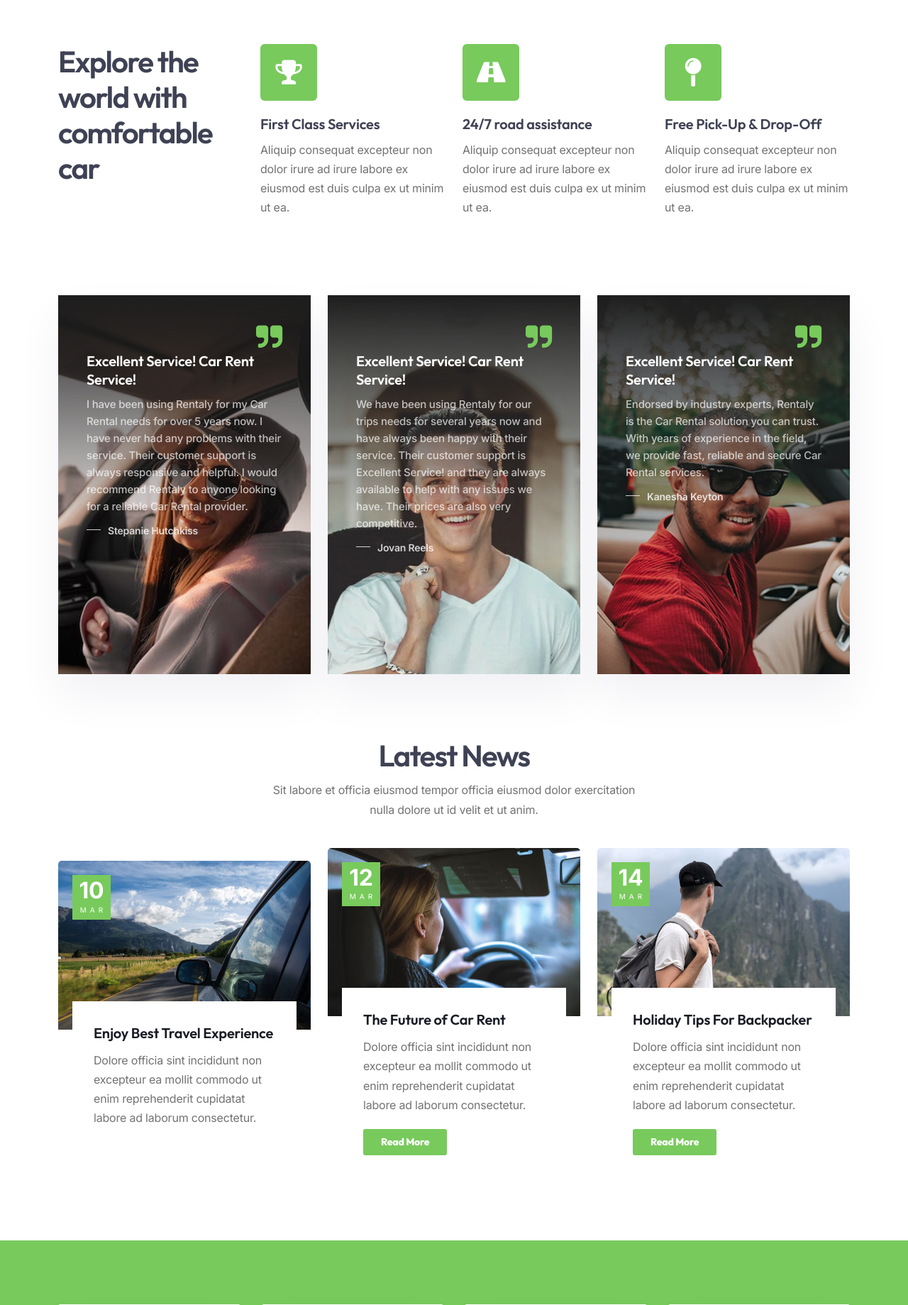
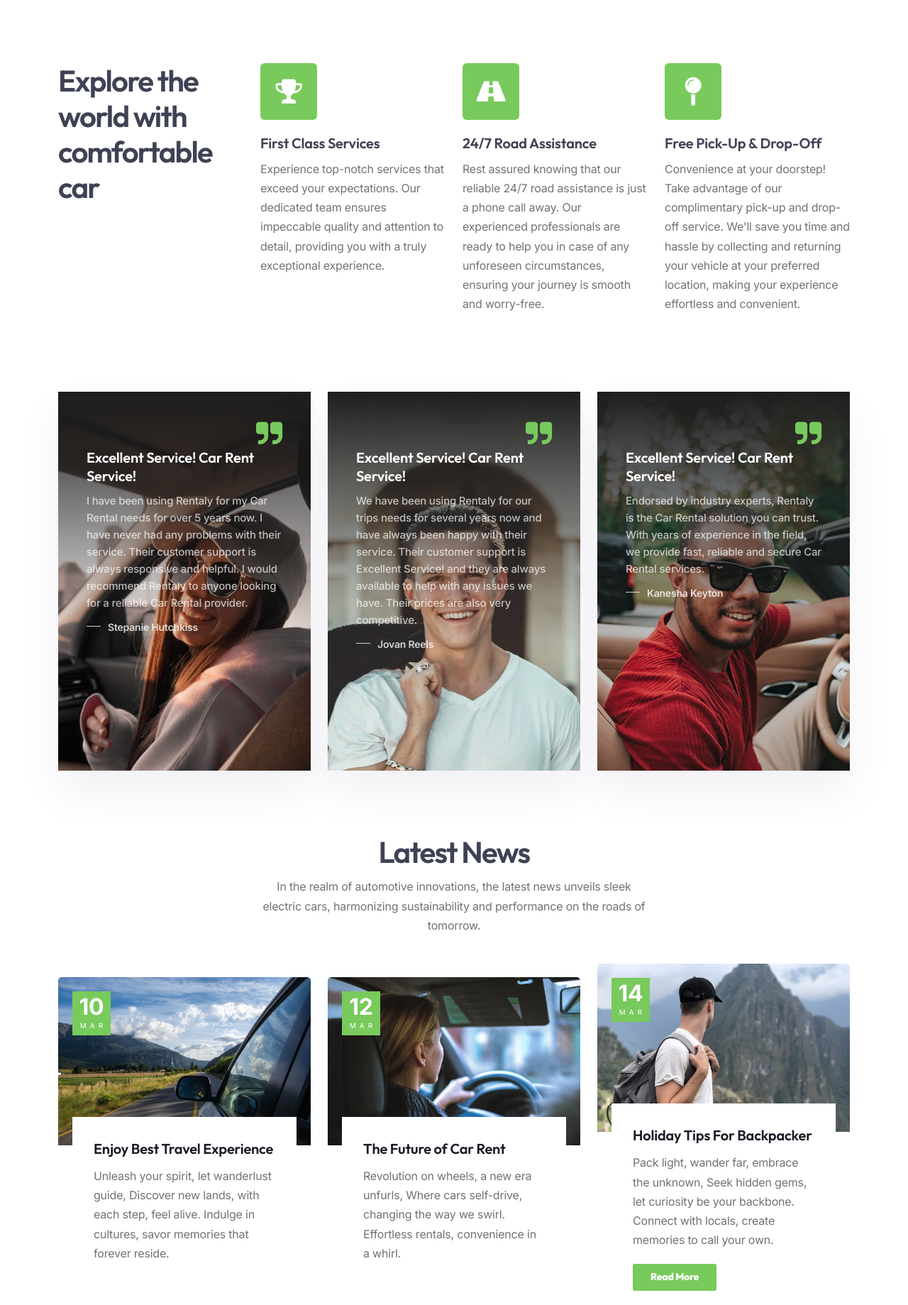
Before and after one commit to AhatIrsale/LocationVoiture, a Django app: page / in a window 1280 px wide. Shown: the part 2123-3962 px from the top of the page at 71% size. Run offline with Django 4.2, Linux system fonts and the light colour scheme; data comes from the database, SQL or seed files in the repository; some libraries are stand-ins or nearby versions.

Commit message:
Some changes update

```diff
--- a/myappvoiture/Templates/base.html
+++ b/myappvoiture/Templates/base.html
@@ -36,8 +36,8 @@
                 <div class="container">
                     <div class="topbar-left xs-hide">
                         <div class="topbar-widget">
-                            <div class="topbar-widget"><a href="#"><i class="fa fa-phone"></i>+208 333 9296</a></div>
-                            <div class="topbar-widget"><a href="#"><i class="fa fa-envelope"></i>contact@rentaly.com</a></div>
+                            <div class="topbar-widget"><a href="#"><i class="fa fa-phone"></i>+212 611 111 111</a></div>
+                            <div class="topbar-widget"><a href="#"><i class="fa fa-envelope"></i>contact.ACT@rentaly.com</a></div>
                             <div class="topbar-widget"><a href="#"><i class="fa fa-clock-o"></i>Mon - Fri 08.00 - 18.00</a></div>
                         </div>
                     </div>
@@ -142,7 +142,7 @@
                     <div class="col-lg-3">
                         <div class="widget">
                             <h5>About Us</h5>
-                            <p>In tempor magna non ut labore sunt et in adipisicing do in proident veniam officia deserunt mollit velit aliquip sint fugiat reprehenderit sint anim pariatur deserunt id in ut non.</p>
+                            <p>Rentaly Car is a user-friendly website that offers a wide selection of affordable and convenient car rentals, ensuring a seamless booking experience and excellent customer service.</p>
                         </div>
                     </div>
 
@@ -151,8 +151,8 @@
                             <h5>Contact Info</h5>
                             <address class="s1">
                                 <span><i class="id-color fa fa-map-marker fa-lg"></i>08 W 36th St, New York, NY 10001</span>
-                                <span><i class="id-color fa fa-phone fa-lg"></i>+1 333 9296</span>
-                                <span><i class="id-color fa fa-envelope-o fa-lg"></i><a href="mailto:contact@example.com">contact@example.com</a></span>
+                                <span><i class="id-color fa fa-phone fa-lg"></i>+212 611 111 111</span>
+                                <span><i class="id-color fa fa-envelope-o fa-lg"></i><a href="mailto:contact@example.com">contact.ACT@rentaly.com</a></span>
                                 <span><i class="id-color fa fa-file-pdf-o fa-lg"></i><a href="#">Download Brochure</a></span>
                             </address>
                         </div>
--- a/myappvoiture/Templates/test.html
+++ b/myappvoiture/Templates/test.html
@@ -12,9 +12,9 @@
                             <h4><span class="id-color">Plan your trip now</span></h4>
                             <div class="spacer-10"></div>
                             <h1>Explore the world with comfortable car</h1>
-                            <p class="lead">Lorem ipsum dolor sit amet, consectetur adipiscing elit, sed do eiusmod tempor incididunt ut labore et dolore magna aliqua.</p>
+                            <p class="lead">Welcome to Your Rentaly Car Site! We are your one-stop destination for all your car rental needs. With our user-friendly website, we make it easy for you to find the perfect vehicle for your travel plans.</p>
 
-                            <a class="btn-main" href="#">Choose a Car</a>&nbsp;&nbsp;&nbsp;<a class="btn-main btn-black" href="#">Get the App</a>
+                            <a class="btn-main" href="#section-cars">Choose a Car</a>&nbsp;&nbsp;&nbsp;<a class="btn-main btn-black" href="https://play.google.com/store/apps/details?id=com.ehi.enterprise.android&hl=fr&gl=US">Get the App</a>
                         </div>
 
                         <div class="col-lg-6">
@@ -30,7 +30,7 @@
                     <div class="row align-items-center">
                         <div class="col-lg-6 offset-lg-3 text-center">
                             <h2>Our Vehicle Fleet</h2>
-                            <p>Sit labore et officia eiusmod tempor officia eiusmod dolor exercitation nulla dolore ut id velit et ut anim.</p>
+                            <p>So, why wait? Start exploring our extensive collection of cars today and book your next adventure with Rentaly Car Site. We look forward to being your trusted partner in all your car rental needs.</p>
                             <div class="spacer-20"></div>
                         </div>
 
@@ -224,9 +224,9 @@
                               </li>
                             </ul>
                             <div class="tab-content" id="pills-tabContent">
-                              <div class="tab-pane fade show active" id="pills-home" role="tabpanel" aria-labelledby="pills-home-tab"><p>Consequat occaecat ullamco amet non eiusmod nostrud dolore irure incididunt est duis anim sunt officia. Fugiat velit proident aliquip nisi incididunt nostrud exercitation proident est nisi. Irure magna elit commodo anim ex veniam culpa eiusmod id nostrud sit cupidatat in veniam ad. Eiusmod consequat eu adipisicing minim anim aliquip cupidatat culpa excepteur quis. Occaecat sit eu exercitation irure Lorem incididunt nostrud.</p></div>
-                              <div class="tab-pane fade" id="pills-profile" role="tabpanel" aria-labelledby="pills-profile-tab"><p>Ad pariatur nostrud pariatur exercitation ipsum ipsum culpa mollit commodo mollit ex. Aute sunt incididunt amet commodo est sint nisi deserunt pariatur do. Aliquip ex eiusmod voluptate exercitation cillum id incididunt elit sunt. Qui minim sit magna Lorem id et dolore velit Lorem amet exercitation duis deserunt. Anim id labore elit adipisicing ut in id occaecat pariatur ut ullamco ea tempor duis.</p></div>
-                              <div class="tab-pane fade" id="pills-contact" role="tabpanel" aria-labelledby="pills-contact-tab"><p>Est quis nulla laborum officia ad nisi ex nostrud culpa Lorem excepteur aliquip dolor aliqua irure ex. Nulla ut duis ipsum nisi elit fugiat commodo sunt reprehenderit laborum veniam eu veniam. Eiusmod minim exercitation fugiat irure ex labore incididunt do fugiat commodo aliquip sit id deserunt reprehenderit aliquip nostrud. Amet ex cupidatat excepteur aute veniam incididunt mollit cupidatat esse irure officia elit do ipsum ullamco Lorem.</p></div>
+                              <div class="tab-pane fade show active" id="pills-home" role="tabpanel" aria-labelledby="pills-home-tab"><p>Luxury car is synonymous with opulence and extravagance, offering the utmost in comfort, style, and advanced features. Crafted with meticulous attention to detail, luxury cars provide a seamless driving experience with plush interiors, high-quality materials, and cutting-edge technology. These vehicles often boast powerful engines, refined handling, and a smooth ride, ensuring a premium driving experience that caters to both the driver and passengers' comfort.</p></div>
+                              <div class="tab-pane fade" id="pills-profile" role="tabpanel" aria-labelledby="pills-profile-tab"><p>Comfort cars prioritize creating a serene and pleasant environment for occupants during the journey. These vehicles excel in providing a relaxed and smooth ride, focusing on minimizing road noise, vibrations, and harshness. Comfort cars often feature spacious interiors, comfortable seating, and advanced suspension systems that absorb bumps and irregularities on the road. Additionally, they may offer enhanced climate control, ergonomic seating positions, and a host of convenience features to ensure a tranquil and enjoyable travel experience.</p></div>
+                              <div class="tab-pane fade" id="pills-contact" role="tabpanel" aria-labelledby="pills-contact-tab"><p>Prestige cars represent the epitome of automotive excellence and exclusivity. These vehicles are associated with luxury brands and prestigious marques, representing a symbol of status and sophistication. Prestige cars blend exceptional performance, elegant design, and innovative technology. With powerful engines, precise handling, and distinctive styling, these cars exude prestige and command attention wherever they go. Owning a prestige car is a statement of success and a reflection of refined taste, capturing the essence of automotive excellence.</p></div>
                             </div>
 
                         </div>
@@ -246,18 +246,19 @@
                     <div class="col-md-3">
     <i class="fa fa-trophy de-icon mb20"></i>
     <h4>First Class Services</h4>
-                        <p>Aliquip consequat excepteur non dolor irure ad irure labore ex eiusmod est duis culpa ex ut minim ut ea.</p>
+    <p>Experience top-notch services that exceed your expectations. Our dedicated team ensures impeccable quality and attention to detail, providing you with a truly exceptional experience.</p>
 </div>
 <div class="col-md-3">
     <i class="fa fa-road de-icon mb20"></i>
-                        <h4>24/7 road assistance</h4>
-                        <p>Aliquip consequat excepteur non dolor irure ad irure labore ex eiusmod est duis culpa ex ut minim ut ea.</p>
+    <h4>24/7 Road Assistance</h4>
+    <p>Rest assured knowing that our reliable 24/7 road assistance is just a phone call away. Our experienced professionals are ready to help you in case of any unforeseen circumstances, ensuring your journey is smooth and worry-free.</p>
 </div>
 <div class="col-md-3">
     <i class="fa fa-map-pin de-icon mb20"></i>
     <h4>Free Pick-Up & Drop-Off</h4>
-                        <p>Aliquip consequat excepteur non dolor irure ad irure labore ex eiusmod est duis culpa ex ut minim ut ea.</p>
+    <p>Convenience at your doorstep! Take advantage of our complimentary pick-up and drop-off service. We'll save you time and hassle by collecting and returning your vehicle at your preferred location, making your experience effortless and convenient.</p>
 </div>
+
                 </div>
                 </div>
             </section>
@@ -318,7 +319,7 @@
                     <div class="row align-items-center">
                         <div class="col-lg-6 offset-lg-3 text-center">
                             <h2>Latest News</h2>
-                            <p>Sit labore et officia eiusmod tempor officia eiusmod dolor exercitation nulla dolore ut id velit et ut anim.</p>
+                            <p>In the realm of automotive innovations, the latest news unveils sleek electric cars, harmonizing sustainability and performance on the roads of tomorrow.</p>
                             <div class="spacer-20"></div>
                         </div>
 
@@ -334,7 +335,10 @@
                                                 </div>
                                                 <div class="post-text">
                                                     <h4><a href="news-single.html">Enjoy Best Travel Experience<span></span></a></h4>
-                                                    <p>Dolore officia sint incididunt non excepteur ea mollit commodo ut enim reprehenderit cupidatat labore ad laborum consectetur.</p>
+                                                    <p>Unleash your spirit, let wanderlust guide,
+Discover new lands, with each step, feel alive.
+Indulge in cultures, savor memories that forever reside.
+                                                        </p>
 
                                                 </div>
                                             </div>
@@ -353,8 +357,9 @@
                                                 </div>
                                                 <div class="post-text">
                                                     <h4><a href="news-single.html">The Future of Car Rent<span></span></a></h4>
-                                                    <p>Dolore officia sint incididunt non excepteur ea mollit commodo ut enim reprehenderit cupidatat labore ad laborum consectetur.</p>
-                                                    <a class="btn-main" href="#">Read More</a>
+                                                    <p>Revolution on wheels, a new era unfurls,
+Where cars self-drive, changing the way we swirl.
+Effortless rentals, convenience in a whirl.</p>
                                                 </div>
                                             </div>
                                         </div>
@@ -372,7 +377,9 @@
                                     </div>
                                     <div class="post-text">
                                         <h4><a href="news-single.html">Holiday Tips For Backpacker<span></span></a></h4>
-                                        <p>Dolore officia sint incididunt non excepteur ea mollit commodo ut enim reprehenderit cupidatat labore ad laborum consectetur.</p>
+                                        <p>Pack light, wander far, embrace the unknown,
+Seek hidden gems, let curiosity be your backbone.
+Connect with locals, create memories to call your own.</p>
                                         <a class="btn-main" href="#">Read More</a>
                                     </div>
                                 </div>
@@ -389,28 +396,28 @@
     <div class="de_count wow fadeInUp">
         <h3 class="timer" data-to="15425" data-speed="3000">0</h3>
         Trips Powered
-                                <p class="d-small">Lorem ipsum adipisicing officia in adipisicing do velit sit tempor ea consectetur.</p>
+        <p class="d-small">Embark on unforgettable journeys, guided by our expertise.</p>
     </div>
 </div>
 <div class="col-md-3 col-sm-6 mb-sm-30">
     <div class="de_count wow fadeInUp">
         <h3 class="timer" data-to="8745" data-speed="3000">0</h3>
         Happy Customers
-                                <p class="d-small">Lorem ipsum adipisicing officia in adipisicing do velit sit tempor ea consectetur.</p>
+        <p class="d-small">Our priority is your satisfaction, creating joy-filled memories.</p>
     </div>
 </div>
 <div class="col-md-3 col-sm-6 mb-sm-30">
     <div class="de_count wow fadeInUp">
         <h3 class="timer" data-to="235" data-speed="3000">0</h3>
-                                Fleets Vehicle
-                                <p class="d-small">Lorem ipsum adipisicing officia in adipisicing do velit sit tempor ea consectetur.</p>
+        Fleet Vehicles
+        <p class="d-small">Discover a diverse range of well-maintained vehicles for your perfect ride.</p>
     </div>
 </div>
 <div class="col-md-3 col-sm-6 mb-sm-30">
     <div class="de_count wow fadeInUp">
         <h3 class="timer" data-to="15" data-speed="3000">0</h3>
-                                Years Experience
-                                <p class="d-small">Lorem ipsum adipisicing officia in adipisicing do velit sit tempor ea consectetur.</p>
+        Years of Experience
+        <p class="d-small">With 15 years of expertise, we guarantee a seamless travel experience.</p>
     </div>
 </div>
                     </div>
```
Also changed, not shown: myappvoiture/Templates/booking.html (+16 -18 lines). Lines whose indentation alone changed are shown as unchanged.
